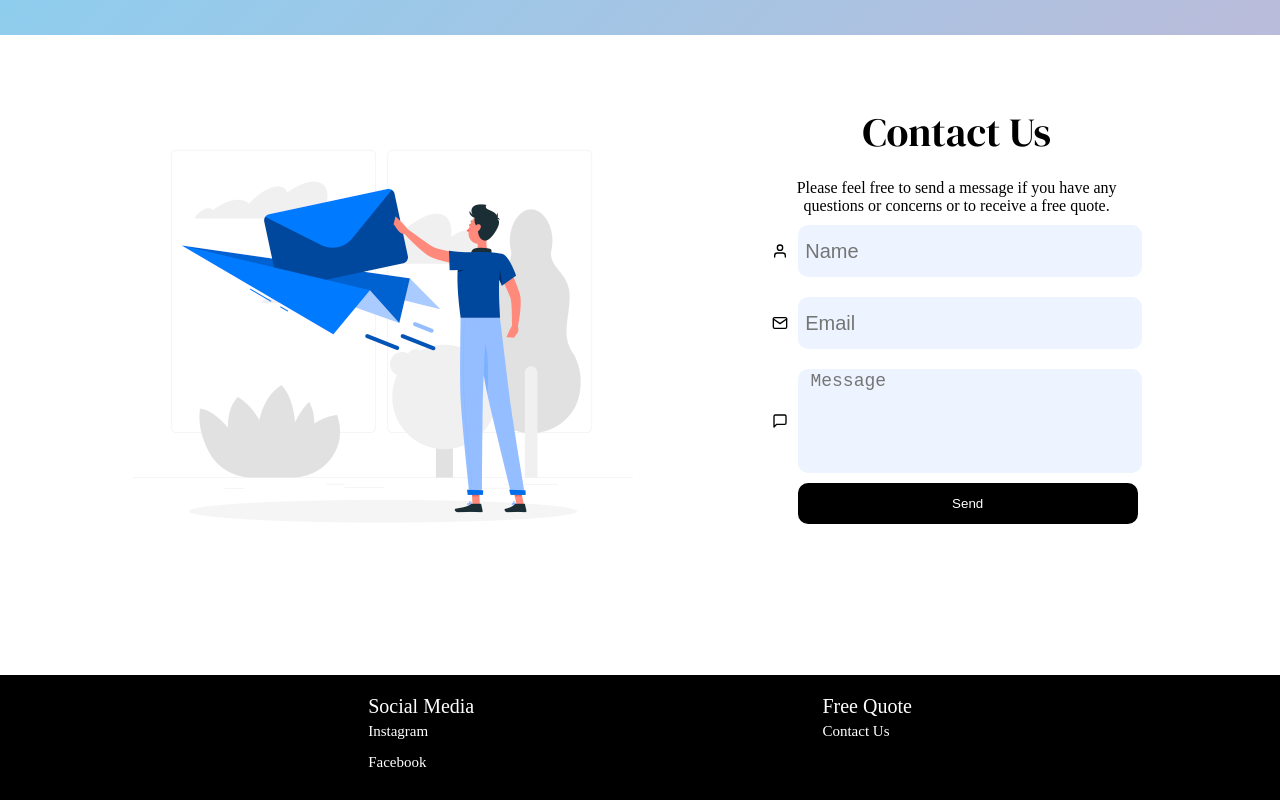
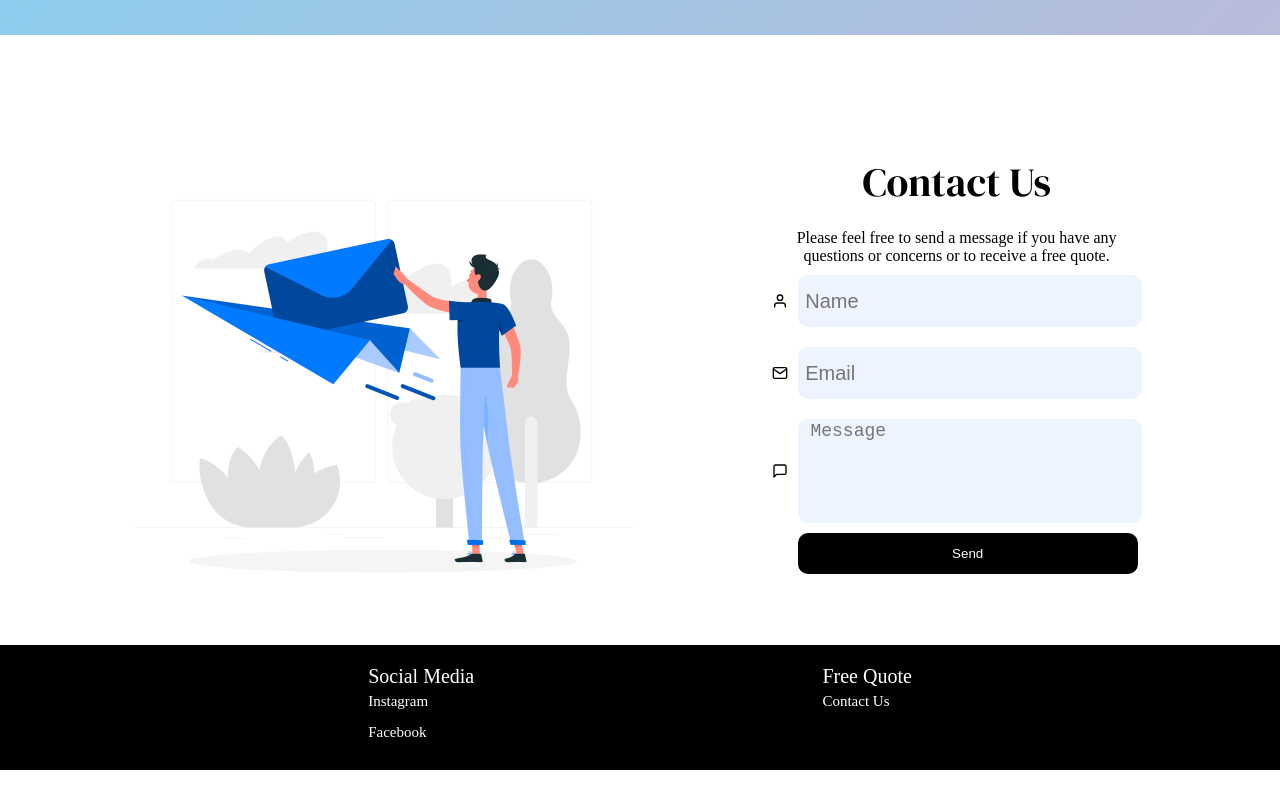
Before and after one commit to TeeCreates/IshineCleaning, a React (Create React App) app in the folder client/: page /contact in a window 1280 px wide. Shown: the part 205-1005 px from the top of the page. After the commit the page ends 975 px from the top, so only its background shows below. Built offline with nearby package versions, Linux system fonts and the light colour scheme; no server answers; a web font is replaced by a local one.

Commit message:
height contact page test

```diff
--- a/client/src/App.js
+++ b/client/src/App.js
@@ -2,6 +2,7 @@
 // import './App.css';
 import * as React from "react"
 import Home from "./Home";
+import Footer from "./Footer";
 import Navbar from "./Navbar";
 import {About} from "./About";
 import {Services} from "./Services";
@@ -37,6 +38,7 @@ function App() {
        <Contact/>
             </Route>
           </Switch>
+          <Footer />
       </div>
     </Router>
   );
--- a/client/src/Contact.js
+++ b/client/src/Contact.js
@@ -12,6 +12,7 @@ export const Contact = () => {
 
   return (
     <>
+    <ContactpageWrapper>
       <Wrapper>
         <BannerDiv>
           <BannerText>{bannerText}</BannerText>
@@ -21,11 +22,21 @@ export const Contact = () => {
           <EmailForm />
         </ContentWrapper>
       </Wrapper>
-      <Footer />
+
+      </ContactpageWrapper>
     </>
   );
 };
 
+const ContactpageWrapper =styled.div`
+display: flex;
+flex-direction: column;
+height: 100vh;
+@media (max-width: 400px) {
+height:auto;
+  }
+
+`
 const fadeIn = keyframes`
   from {
     opacity: 0;
@@ -45,10 +56,14 @@ const Wrapper = styled.div`
   align-items: center;
   justify-content: center;
   text-align: center;
-  height: 100vh;
+  margin-bottom: 10px;
+  margin-top: 100px;
+  @media (max-width: 400px) {
+    margin-bottom: 100px;
+  }
 `;
 
-const BannerDiv = styled.div`
+const BannerDiv= styled.div`
   background-color: #89cff0;
   background-image: linear-gradient(135deg, #89cff0 0%, #babcda 100%);
   width: 100vw;
@@ -77,9 +92,14 @@ const ContentWrapper = styled.div`
   flex-direction: row;
   width: 100vw;
   justify-content: space-evenly;
+margin-top: 100px;
+margin-bottom: 100px;
+  /* Animation only for phone view */
+  @media (max-width: 414px) { /* Adjusted media query */
+  position: relative;
+  margin-top: 120px;
+  margin-bottom: 80px;
 
-  /* Animation only for phone view */
-  @media (max-width: 768px) {
     display: flex;
     flex-direction: column;
     align-items: center;
@@ -107,10 +127,11 @@ const Image = styled.img`
   height: 500px;
 
   /* Apply animation only for mobile view */
-  @media (max-width: 768px) {
+
+  @media (max-width: 700px) { /* Adjusted media query */
     animation: ${fadeIn} 0.8s ease-in-out forwards;
     animation-delay: ${delay * 1}s;
     height: 225px;
-    margin-top: 50px;
+
   }
 `;
--- a/client/src/Emailform.js
+++ b/client/src/Emailform.js
@@ -118,11 +118,9 @@ const Formwrapper = styled.form`
   display: flex;
   flex-direction: column;
   align-items: center;
-  @media (max-width: 768px) {
-margin-bottom: 30px;
-
+  @media (max-width: 414px) {
+    margin-bottom: 70px;
   }
-
 `;
 
 const ParagraphDiv = styled.div `
@@ -141,9 +139,8 @@ const Input = styled.input `
   margin-top: 10px;
   margin-left: 10px;
   font-size: 20px;
-  @media (max-width: 768px) {
-width: 250px;
-
+  @media (max-width: 414px) {
+    width: 250px;
   }
 `;
 
@@ -165,9 +162,8 @@ const TextAreaWrapper = styled.textarea`
   margin-left: 10px;
   font-size: 18px;
   position: relative;
-  @media (max-width: 768px) {
-width: 250px;
-
+  @media (max-width: 414px) {
+    width: 250px;
   }
 `;
 
@@ -182,16 +178,14 @@ const SendButton = styled.button `
   left: 11px;
   border-radius: 10px;
   cursor: pointer;
-    /* Transition for smooth animation */
-    transition: transform 0.2s;
-
+  /* Transition for smooth animation */
+  transition: transform 0.2s;
   /* Styling for the button when it's clicked */
   &:active {
     transform: scale(0.95); /* Reduce the size by 5% */
   }
-  @media (max-width: 768px) {
-width: 250px;
-
+  @media (max-width: 414px) {
+    width: 250px;
   }
 `;
 
@@ -212,7 +206,6 @@ const ThankYouWrapper = styled.div`
 const ThankYouText = styled.p`
   font-size: 24px;
   font-weight: bold;
-  margin-bottom: -100px;
-`;
+`
 
 export default EmailForm;
--- a/client/src/Footer.js
+++ b/client/src/Footer.js
@@ -37,7 +37,7 @@ const FooterWrapper = styled.div`
   padding: 20px;
   display: flex;
   justify-content: space-evenly;
-  margin-top: 30px;
+  margin-top: 0px;
 `;
 
 const Linkk = styled.a`
--- a/client/src/Home.js
+++ b/client/src/Home.js
@@ -35,7 +35,7 @@ const Home = () => {
       </Banner>
       <MiniServices />
       <About />
-      <Footer />
+
     </ParentContainer>
   );
 };
--- a/client/src/Navbar.js
+++ b/client/src/Navbar.js
@@ -148,7 +148,7 @@ const NavLinks = styled.div`
   @media (max-width: 768px) {
     flex-direction: column;
     position: absolute;
-    top: 50px;
+    top: 40px;
     left: ${({ showMenu }) => (showMenu ? "0" : "-100%")}; /* Hide off-screen by default */
     width: 100%;
     background-color: ${theme.primaryColor};
@@ -157,6 +157,7 @@ const NavLinks = styled.div`
     height: 100vh;
     justify-content: space-evenly;
     z-index: 999;
+
 
   }
 
--- a/client/src/Services.js
+++ b/client/src/Services.js
@@ -121,7 +121,7 @@ console.log(servicesObj)
       }))}
 
         </Wrapper>
-<Footer/>
+
         </div>
     )
 }
@@ -226,6 +226,7 @@ height: 100%;
 @media (max-width: 768px) {
 display: flex;
 flex-direction: column;
+margin-bottom: 30px;
     }
 
 `
```
